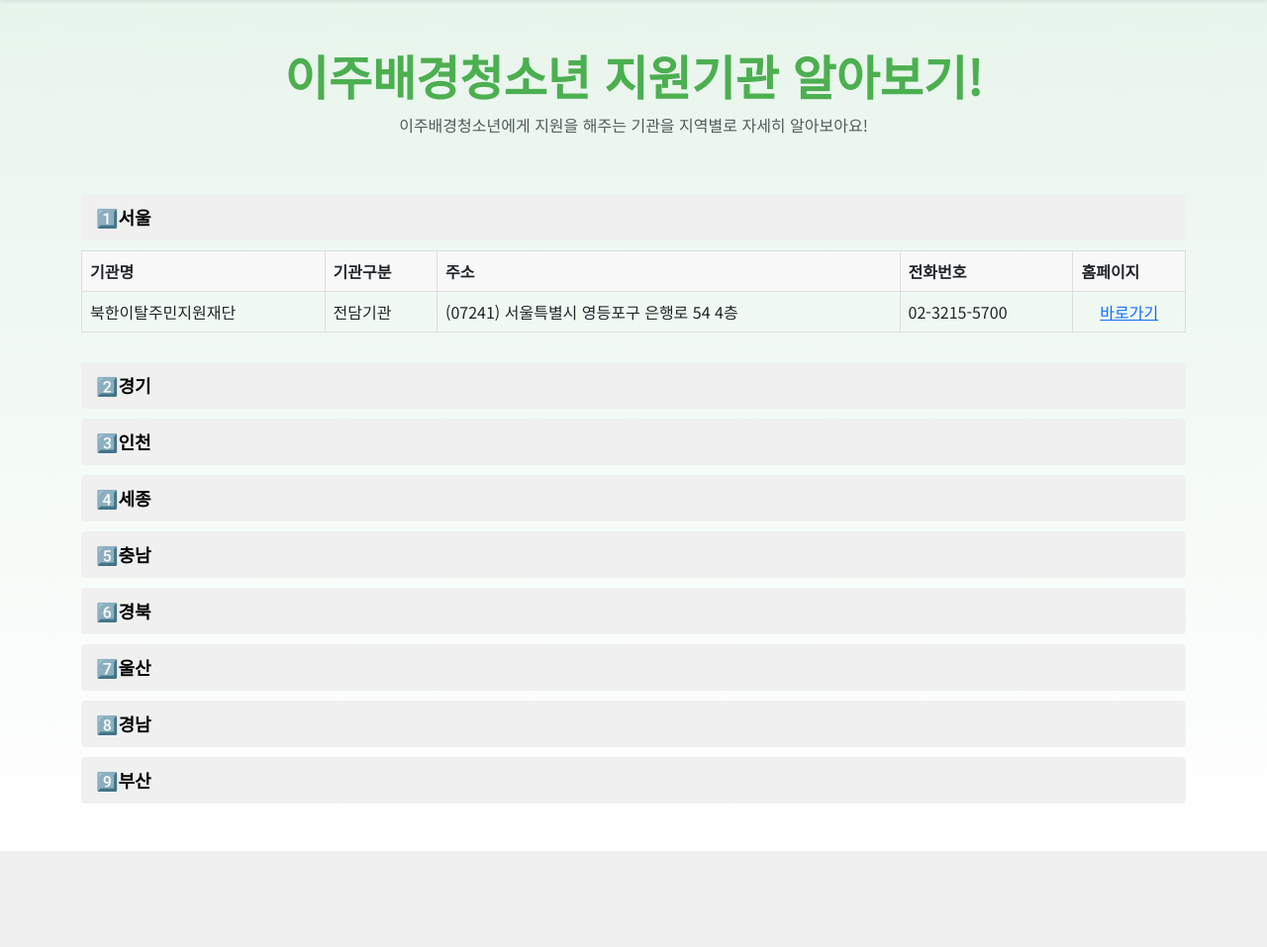
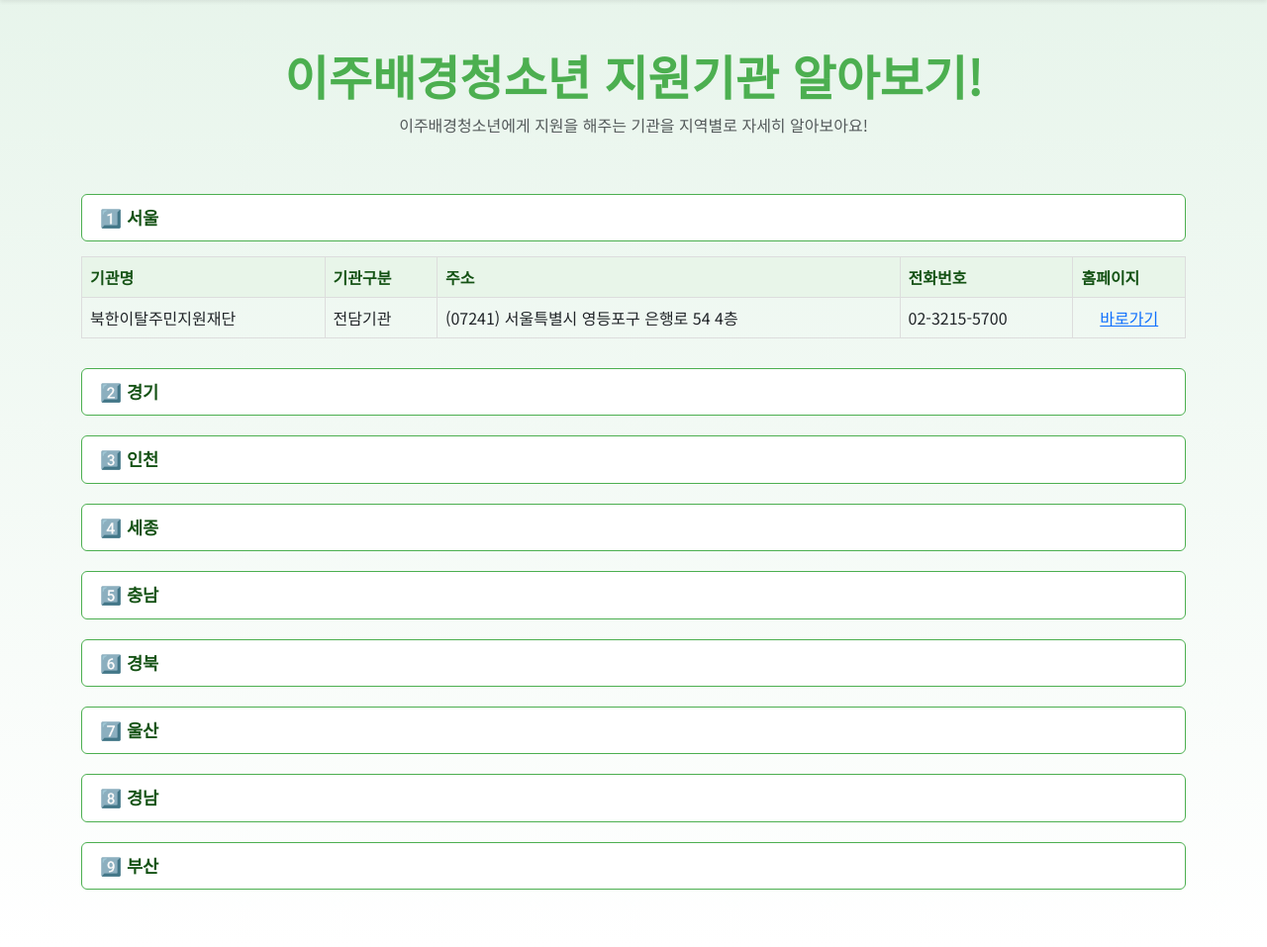
Before and after one commit to rlozll/immigrantyouth, a Django app: page /info/ in a window 1280 px wide, after a click that opens the changed part. Shown: the part 68-1025 px from the top of the page at 99% size. Before the commit the page ends 928 px from the top, so only its background shows below. Run offline with Django 4.2, Linux system fonts and the light colour scheme; data comes from the database, SQL or seed files in the repository; some web fonts are replaced.

Commit message:
0521 rlozll info complete

```diff
--- a/immigrantyouth/templates/info/info.html
+++ b/immigrantyouth/templates/info/info.html
@@ -2,53 +2,68 @@
 {% block content %}
 <div class="container my-5">
   <div class="text-center mb-5">
-    <h1 class="fw-bold display-5" style="color: green;">이주배경청소년 지원기관 알아보기!</h1>
+    <h1 class="fw-bold display-5" style="color: #4CAF50;">이주배경청소년 지원기관 알아보기!</h1>
     <p class="text-muted">이주배경청소년에게 지원을 해주는 기관을 지역별로 자세히 알아보아요!</p>
   </div>
 
   <style>
+    /* 토글 버튼 스타일 */
     .toggle-btn {
-    background-color: #f0f0f0;
-    padding: 10px 15px;
-    border: none;
+      background-color: white;
+      border: 1.5px solid #4CAF50;
+      color: #145214; /* 아주 진한 초록색 */
+      padding: 10px 18px;
+      font-size: 1.1rem;
+      font-weight: 600;
+      border-radius: 6px;
+      cursor: pointer;
+      margin: 10px 0;
       width: 100%;
       text-align: left;
-    font-size: 18px;
-    font-weight: bold;
-    cursor: pointer;
-    margin-top: 10px;
-    border-radius: 4px;
+      transition: background-color 0.3s ease, color 0.3s ease;
+    }
+    .toggle-btn:hover {
+      background-color: #4CAF50;
+      color: white;
     }
 
+    /* 토글 내용 숨김 및 애니메이션 */
     .institution-table {
-    margin-top: 5px;
+      max-height: 0;
+      overflow: hidden;
+      opacity: 0;
+      transition: opacity 0.3s ease, max-height 0.3s ease;
       margin-bottom: 20px;
-    display: none;
+    }
+    .institution-table.show {
+      max-height: 1000px; /* 충분히 크게 */
+      opacity: 1;
     }
 
+    /* 테이블 스타일 */
     table {
     width: 100%;
     border-collapse: collapse;
     margin-top: 5px;
     }
-
     th, td {
     border: 1px solid #ddd;
     padding: 8px;
     text-align: left;
     }
-
     th {
-    background-color: #f8f8f8;
+    background-color: #e8f5e9;  /* 흰색에 가까운 연두색 */
+    color: #145214;             /* 진한 초록색 글씨 */
     }
   </style>
 
   {% for region, institutions in institution_data %}
     <button class="toggle-btn" onclick="toggleTable('{{ region }}')">
-    {{ forloop.counter }}️⃣{{ region }}
+      {{ forloop.counter }}️⃣ {{ region }}
     </button>
-  <div id="{{ region }}" class="institution-table">
+    <div id="{{ region }}" class="institution-table" style="display:none;">
       <table>
+        <thead>
           <tr>
             <th>기관명</th>
             <th>기관구분</th>
@@ -56,35 +71,27 @@
             <th>전화번호</th>
             <th>홈페이지</th>
           </tr>
+        </thead>
+        <tbody>
           {% for inst in institutions %}
           <tr>
             <td>{{ inst.name }}</td>
             <td>{{ inst.type }}</td>
             <td>{{ inst.address }}</td>
             <td>{{ inst.phone }}</td>
-        <td style="text-align: center;">{% if inst.website %}
-    <a href="{{ inst.website }}" target="_blank">바로가기</a>
+            <td style="text-align: center;">
+              {% if inst.website %}
+                <a href="{{ inst.website }}" target="_blank" rel="noopener noreferrer">바로가기</a>
               {% else %}
                 -
-  {% endif %}</td>
+              {% endif %}
+            </td>
           </tr>
           {% endfor %}
+        </tbody>
       </table>
     </div>
   {% endfor %}
-
-<style>
-  .institution-table {
-    max-height: 0;
-    overflow: hidden;
-    opacity: 0;
-    transition: opacity 0.3s ease, max-height 0.3s ease;
-  }
-  .institution-table.show {
-    max-height: 1000px; /* 충분히 큰 값 */
-    opacity: 1;
-  }
-</style>
 
   <script>
     function toggleTable(regionId) {
@@ -92,23 +99,24 @@
 
       if (section.classList.contains('show')) {
         section.classList.remove('show');
-      // display none은 transition 끝나고 적용
+        // transition 끝난 후 display:none 처리
         setTimeout(() => {
           section.style.display = 'none';
-      }, 300); // transition 시간과 맞춤
+        }, 300);
       } else {
-      section.style.display = 'block'; // 먼저 display 켜기
+        section.style.display = 'block';  // display 먼저 켜기
         setTimeout(() => {
-        section.classList.add('show'); // 그리고 클래스 추가해서 애니메이션 시작
+          section.classList.add('show');  // 클래스 추가해서 애니메이션 시작
         }, 10);
       }
     }
 
-  // 초기에는 숨겨놓기
+    // 초기 숨김 설정
     window.onload = () => {
       document.querySelectorAll('.institution-table').forEach(section => {
         section.style.display = 'none';
       });
     };
   </script>
+</div>
 {% endblock %}
```
Lines whose indentation alone changed are shown as unchanged.
